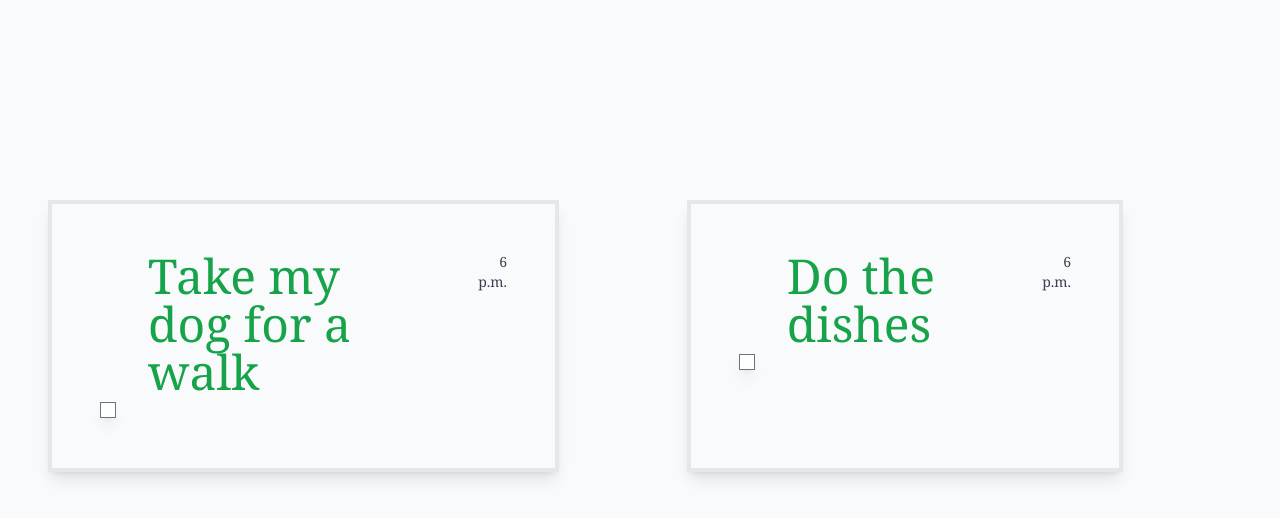
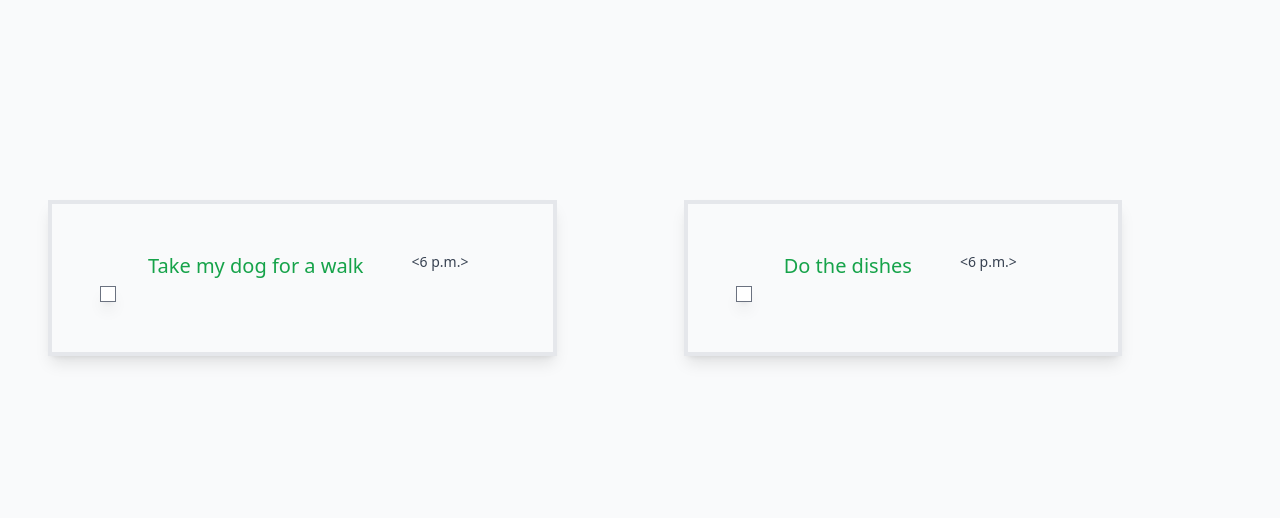
Before and after one commit to Julesezeh/TodoTailwind, a Django app: page / in a window 1280 px wide. Shown: the part 174-692 px from the top of the page. Run offline with Django 4.2, Linux system fonts and the light colour scheme; a user stored in the database is signed in; data comes from the database, SQL or seed files in the repository; style sheets or scripts are compiled from the project's sources; some libraries are stand-ins or nearby versions.

Commit message:
home page (navbar about to be added)

```diff
--- a/todo_app_theme/templates/home.html
+++ b/todo_app_theme/templates/home.html
@@ -9,13 +9,13 @@
         <div class="w-full mt-3 mb-10 px-12 grid-flow-row lg:grid-flow-col grid h-6">
             {% for task in todos  %}
 
-                <div class="lg:w-[80%] w-[100%]  p-12  border-solid border-4 shadow-lg">
+                <div class="lg:w-[80%] w-[70%]  p-12  border-solid border-4 shadow-lg font-sans">
                     <div class="flex  flex-row">
-                        <div class="px-12 text-green-600 text-5xl w-111 cursor-pointer hover:text-pink-300">
+                        <div class="px-12 text-green-600 text-xl w-30 cursor-pointer hover:text-pink-300">
                         {{task.task}}
                         </div>
                         <div class="text-sm text-gray-700 text-right">
-                            {{task.time_due.time}}
+                            <{{task.time_due.time}}>
                         </div>
                     </div>
                     <div class="form-checkbox shadow-lg cursor-pointer">
```
